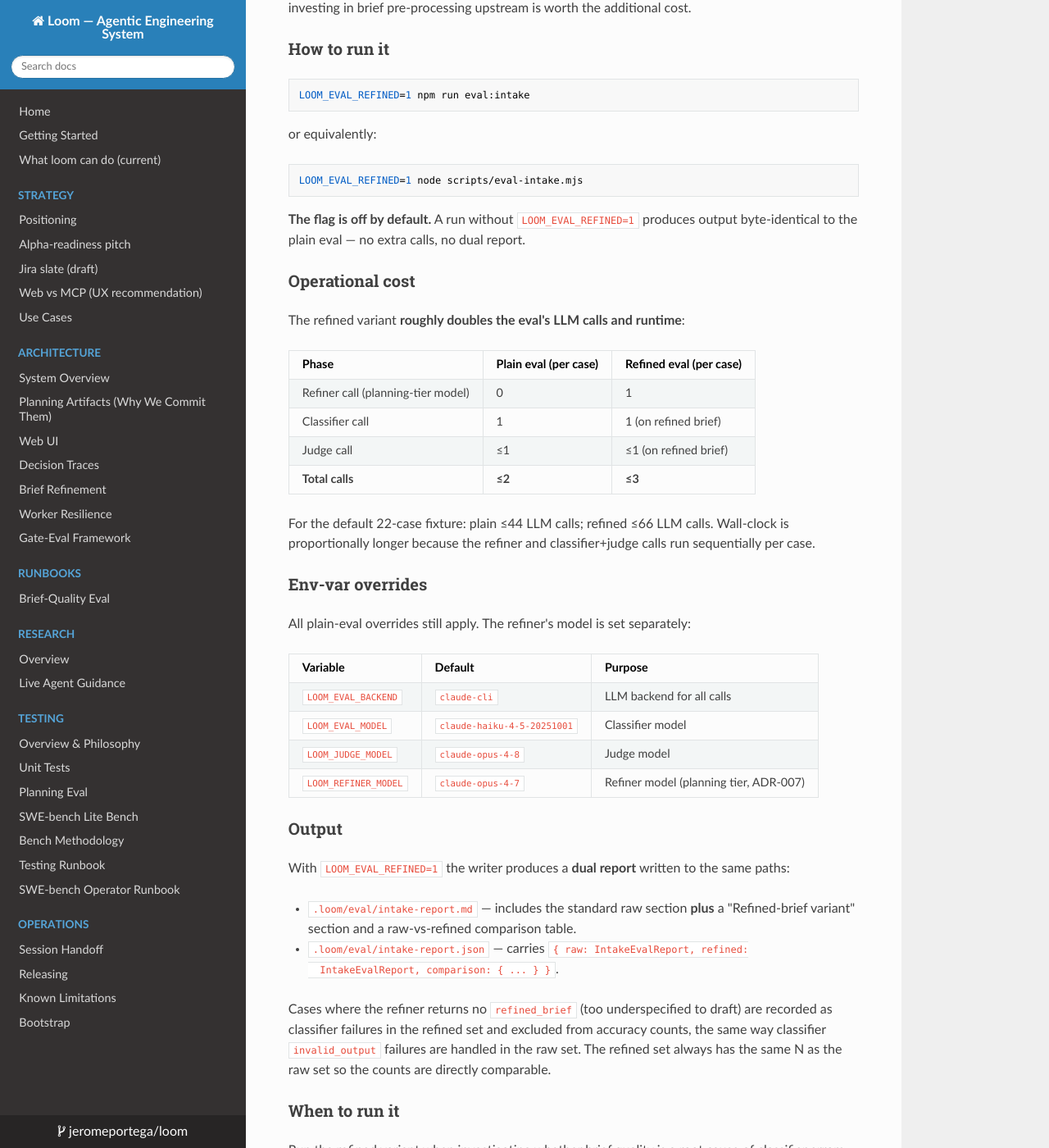
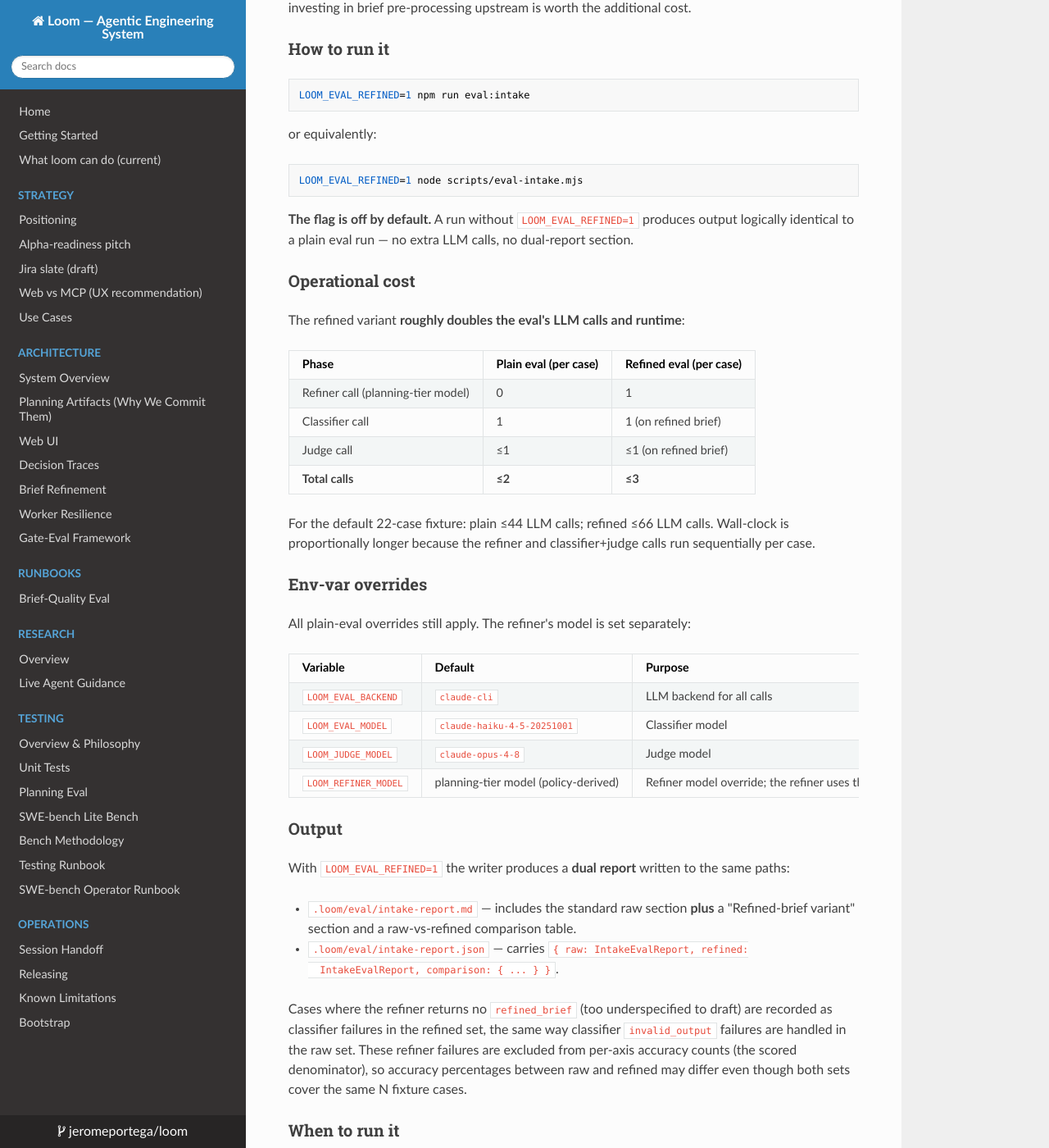
Before and after one commit to jeromeportega/loom, an MkDocs documentation site: the page built from docs/eval/intake-classifier-rerun.md, in a window 1280 px wide and 1400 px high, scrolled down 8455 px. Shown: the whole window at 82% size. Built offline with MkDocs 1.6.1, drawn with Linux system fonts in a browser that asks for light colours; nearby versions of some CDN libraries.

Commit message:
docs(eval): fix review findings in refined-brief variant docs
- Soften 'byte-identical' claim to 'logically identical' (the report
  can include timestamps or other nondeterministic content)
- Replace stale LOOM_REFINER_MODEL default (claude-opus-4-7) with
  'planning-tier model (policy-derived)' to match the epic-037 contract
  and remove dangling ADR-007 reference (no ADR dir in repo)
- Clarify that raw/refined accuracy % denominators may differ when
  refiner failures occur, even though both sets cover the same N cases

Co-Authored-By: Claude Sonnet 4.6 <noreply@anthropic.com>

````diff
--- a/docs/eval/intake-classifier-rerun.md
+++ b/docs/eval/intake-classifier-rerun.md
@@ -319,7 +319,8 @@ LOOM_EVAL_REFINED=1 node scripts/eval-intake.mjs
 ```
 
 **The flag is off by default.** A run without `LOOM_EVAL_REFINED=1` produces
-output byte-identical to the plain eval — no extra calls, no dual report.
+output logically identical to a plain eval run — no extra LLM calls, no
+dual-report section.
 
 ### Operational cost
 
@@ -345,7 +346,7 @@ All plain-eval overrides still apply. The refiner's model is set separately:
 | `LOOM_EVAL_BACKEND` | `claude-cli` | LLM backend for all calls |
 | `LOOM_EVAL_MODEL` | `claude-haiku-4-5-20251001` | Classifier model |
 | `LOOM_JUDGE_MODEL` | `claude-opus-4-8` | Judge model |
-| `LOOM_REFINER_MODEL` | `claude-opus-4-7` | Refiner model (planning tier, ADR-007) |
+| `LOOM_REFINER_MODEL` | planning-tier model (policy-derived) | Refiner model override; the refiner uses the planning-tier model from loom's policy by default — set this only to override |
 
 ### Output
 
@@ -358,10 +359,11 @@ same paths:
   IntakeEvalReport, comparison: { ... } }`.
 
 Cases where the refiner returns no `refined_brief` (too underspecified to
-draft) are recorded as classifier failures in the refined set and excluded from
-accuracy counts, the same way classifier `invalid_output` failures are handled
-in the raw set. The refined set always has the same N as the raw set so the
-counts are directly comparable.
+draft) are recorded as classifier failures in the refined set, the same way
+classifier `invalid_output` failures are handled in the raw set. These refiner
+failures are excluded from per-axis accuracy counts (the scored denominator),
+so accuracy percentages between raw and refined may differ even though both
+sets cover the same N fixture cases.
 
 ### When to run it
 
````
